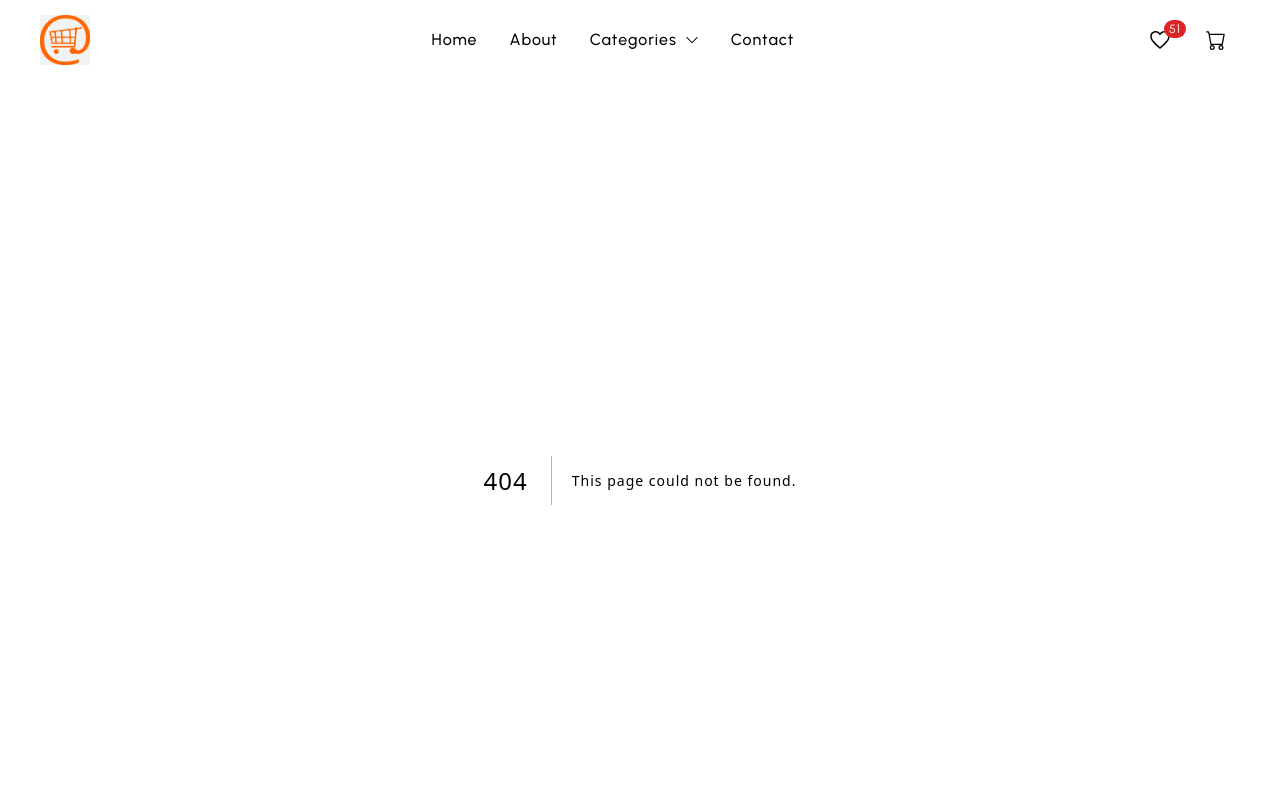
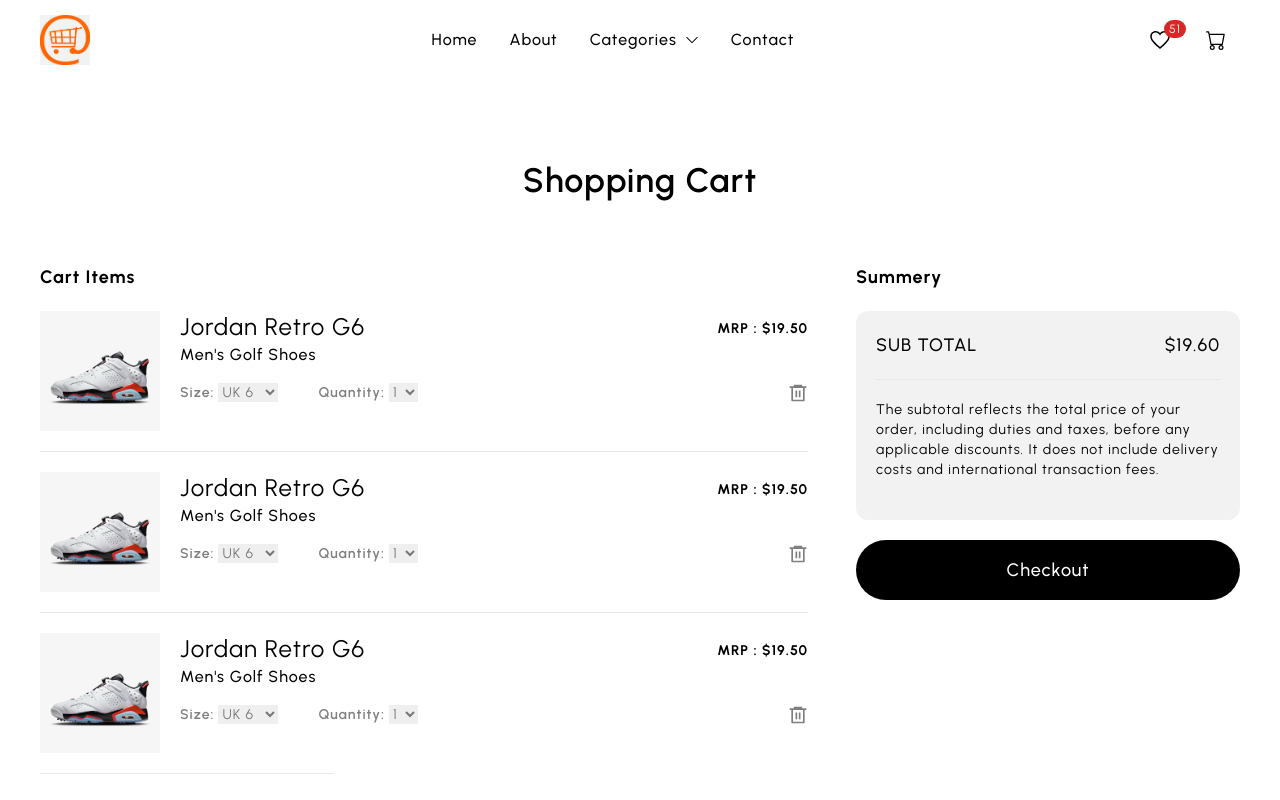
Before and after one commit to abrarasif11/Yenn-Cart, a Next.js app: page /cart in a window 1280 px wide. Before the commit this address had no page. Shown: the top 800 px of the page. Built offline with nearby package versions, Linux system fonts and the light colour scheme.

Commit message:
cart-page-done

```diff
--- /dev/null
+++ b/components/CartItem.jsx
@@ -0,0 +1,72 @@
+import Image from 'next/image';
+import React from 'react'
+import { RiDeleteBin6Line } from "react-icons/ri";
+import img1 from '../components/assests/product-1.webp'
+const CartItem = () => {
+    return (
+        <div className='flex py-5 gap-3 md:gap-5 border-b'>
+            {/* Image Start */}
+            <div className='shrink-0 aspect-square w-[50px] md:w-[120px]'>
+                <Image src={img1} />
+            </div>
+            {/* Image End */}
+            <div className='w-full flex flex-col'>
+                <div className='flex flex-col md:flex-row justify-between'>
+                    {/* Product Title */}
+                    <div className='text-lg md:text-2xl font-s
+                 text-black '>
+                        Jordan Retro G6
+                    </div>
+                    {/* Product SubTitle */}
+                    <div className='text-md md:text-md font-medium text-black block md:hidden'>
+                        Men&apos;s Golf Shoes
+                    </div>
+                     {/* Product Price */}
+                     <div className='text-sm md:text-md font-bold text-black mt-2'>
+                         MRP : $19.50
+                     </div>
+                </div>
+
+                {/* Product SubTitle */}
+                <div className='text-md  font-medium text-black hidden md:block'>
+                        Men&apos;s Golf Shoes
+                    </div>
+
+                    <div className="flex items-center justify-between mt-4">
+                        <div className="flex items-center gap-2 md:gap-10 text-black/[0.5] text-sm md:text-md">
+                            <div className="flex items-center gap-1">
+                            <div className="font-semibold">Size:</div>
+                            <select
+                                className="hover:text-black">
+                                    <option value="1">UK 6</option>
+                                    <option value="2">UK 9</option>
+                                    <option value="3">UK 12</option>
+                                    <option value="4">UK 15</option>
+                                    <option value="5">UK 18</option>
+                                    <option value="6">UK 21</option>
+                                    <option value="7">UK 24</option>
+                                </select>
+                            </div>
+
+                            <div className="flex items-center gap-1">
+                            <div className="font-semibold">Quantity:</div>
+                            <select
+                                className="hover:text-black">
+                                    <option value="1">1</option>
+                                    <option value="1">2</option>
+                                    <option value="1">3</option>
+                                    <option value="1">4</option>
+                                    <option value="1">5</option>
+                                    <option value="1">6</option>
+                                    <option value="1">7</option>
+                                </select>
+                            </div>
+                        </div>
+                        <RiDeleteBin6Line  className="cursor-pointer text-black/[0.5] hover:text-black text-[16px] md:text-[20px]"></RiDeleteBin6Line>
+                    </div>
+            </div>
+        </div>
+    )
+}
+
+export default CartItem;
--- /dev/null
+++ b/pages/cart.js
@@ -0,0 +1,78 @@
+import React from 'react'
+import Image from "next/image";
+import Link from "next/link";
+import Wrapper from "@/components/Wrapper";
+import CartItem from "@/components/CartItem";
+import cart from '../public/empty-cart.jpg'
+const Cart = () => {
+    return (
+        <div className="w-full md:py-20">
+            <Wrapper>
+                {/* HEADING AND PARAGRAPH START */}
+                <div className="text-center max-w-[800px] mx-auto mt-8 md:mt-0">
+                    <div className="text-[28px] md:text-[34px] mb-5 font-semibold leading-tight">
+                        Shopping Cart
+                    </div>
+                </div>
+                {/* HEADING AND PARAGRAPH END */}
+
+                {/* CART CONTENT START */}
+                <div className='flex flex-col lg:flex-row gap-12 py-10'>
+                    {/*Card Items Start*/}
+                    <div className='flex-[2]'>
+                        <div className='text-lg font-bold'>Cart Items</div>
+                        <CartItem></CartItem>
+                        <CartItem></CartItem>
+                        <CartItem></CartItem>
+                    </div>
+                    {/*Card Items End*/}
+                    <div className='flex-[1]'>
+                        <div className='text-lg font-bold'>
+                            Summery
+                        </div>
+                        <div className="p-5 my-5 bg-black/[0.05] rounded-xl">
+                            <div className='flex justify-between'>
+                                <div className="uppercase text-md md:text-lg font-medium text-black">Sub Total</div>
+                                <div className="text-md md:text-lg font-medium text-black">$19.60</div>
+                            </div>
+                            <div className="text-sm md:text-md py-5 border-t mt-5">
+                                The subtotal reflects the total price of
+                                your order, including duties and taxes,
+                                before any applicable discounts. It does
+                                not include delivery costs and
+                                international transaction fees.
+                            </div>
+                        </div>
+                        <button className="w-full py-4 rounded-full bg-black text-white text-lg font-medium transition-transform active:scale-95 mb-3 hover:opacity-75">
+                            Checkout
+                        </button>
+                    </div>
+                    {/* Summery Start */}
+                </div>
+                {/* CART CONTENT END */}
+                <div className="flex-[2] flex flex-col items-center pb-[50px] md:-mt-14">
+                    <Image
+                        src={cart}
+
+                    />
+                    <span className="text-xl font-bold">
+                        Your cart is empty
+                    </span>
+                    <span className="text-center mt-4">
+                        Looks like you have not added anything in your cart.
+                        <br />
+                        Go ahead and explore top categories.
+                    </span>
+                    <Link
+                        href="/"
+                        className="py-4 px-8 rounded-full bg-black text-white text-lg font-medium transition-transform active:scale-95 mb-3 hover:opacity-75 mt-8"
+                    >
+                        Continue Shopping
+                    </Link>
+                </div>
+            </Wrapper>
+        </div>
+    )
+}
+
+export default Cart;
--- /dev/null
+++ b/pages/failed.js
@@ -0,0 +1,25 @@
+import React from "react";
+import Wrapper from "@/components/Wrapper";
+import Link from "next/link";
+
+const Failed = () => {
+    return (
+        <div className="min-h-[650px] flex items-center">
+            <Wrapper>
+                <div className="max-w-[600px] rounded-lg p-5 border border-black mx-auto flex flex-col">
+                    <div className="text-2xl font-bold">Payment failed!</div>
+                    <div className="text-base mt-5">
+                        For any product related query, drop an email to
+                    </div>
+                    <div className="underline">shoeshopcontact@shop.com</div>
+
+                    <Link href="/" className="font-bold mt-5">
+                        Continue Shopping
+                    </Link>
+                </div>
+            </Wrapper>
+        </div>
+    );
+};
+
+export default Failed;
--- /dev/null
+++ b/pages/success.js
@@ -0,0 +1,30 @@
+import React from "react";
+import Wrapper from "@/components/Wrapper";
+import Link from "next/link";
+
+const Success = () => {
+    return (
+        <div className="min-h-[650px] flex items-center">
+            <Wrapper>
+                <div className="max-w-[600px] rounded-lg p-5 border border-black mx-auto flex flex-col">
+                    <div className="text-2xl font-bold">
+                        Thanks for shopping with us!
+                    </div>
+                    <div className="text-lg font-bold mt-2">
+                        Your order has been placed successfully.
+                    </div>
+                    <div className="text-base mt-5">
+                        For any product related query, drop an email to
+                    </div>
+                    <div className="underline">shoeshopcontact@shop.com</div>
+
+                    <Link href="/" className="font-bold mt-5">
+                        Continue Shopping
+                    </Link>
+                </div>
+            </Wrapper>
+        </div>
+    );
+};
+
+export default Success;
```
